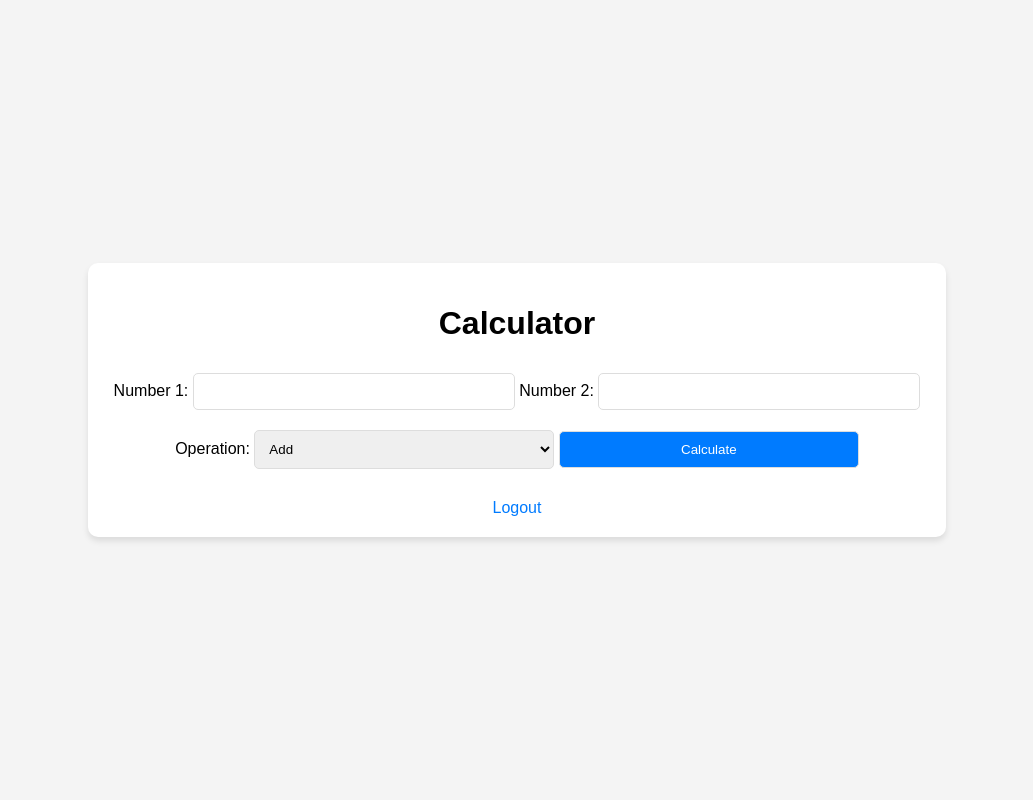
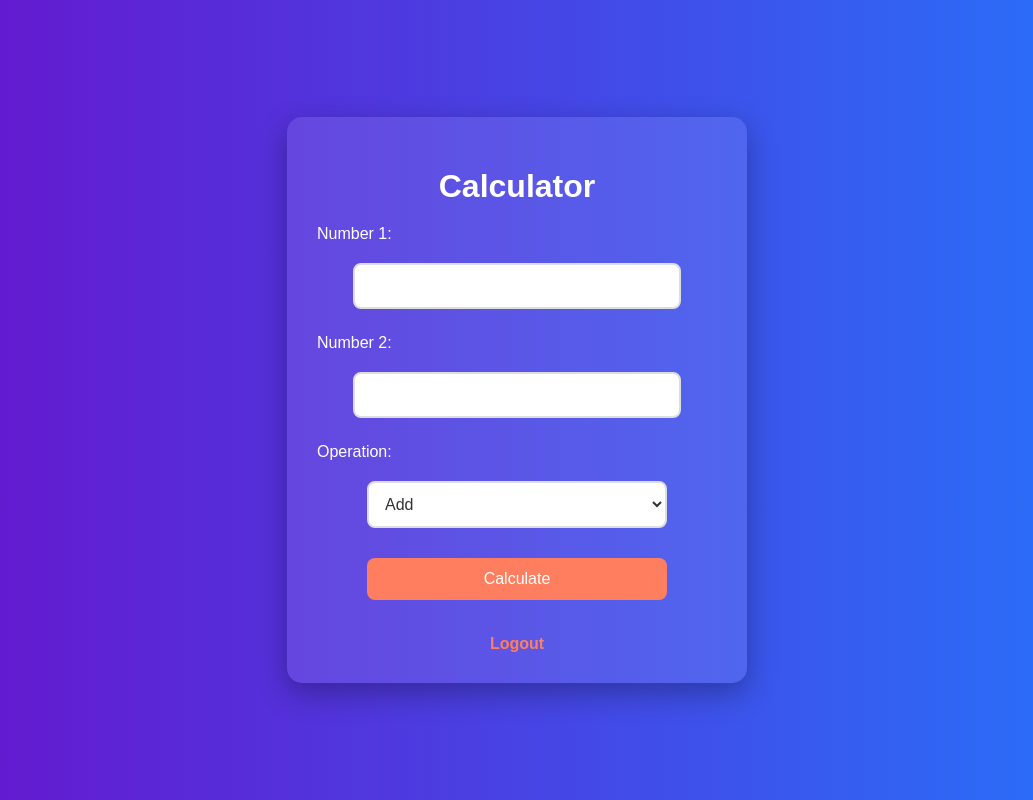
Before and after one commit to julesvalenciano/julescalc, a website: page calculator.html in a window 1280 px wide. Shown: the whole page, without its empty margins (123-1156 px from the left). Drawn offline with Linux system fonts and the light colour scheme.

Commit message:
style.css

```diff
--- a/style.css
+++ b/style.css
@@ -1,48 +1,80 @@
+/* General Body Styling */
 body {
-    font-family: Arial, sans-serif;
+    font-family: 'Poppins', sans-serif;
     margin: 0;
     padding: 0;
     display: flex;
     justify-content: center;
     align-items: center;
     height: 100vh;
-    background: #f4f4f4;
+    background: linear-gradient(to right, #6a11cb, #2575fc);
+    color: #ffffff;
 }
 
+/* Container Styling */
 .container {
     text-align: center;
-    background: #fff;
-    padding: 20px;
-    border-radius: 10px;
-    box-shadow: 0 4px 6px rgba(0, 0, 0, 0.1);
+    background: rgba(255, 255, 255, 0.1);
+    padding: 30px;
+    border-radius: 15px;
+    box-shadow: 0 10px 30px rgba(0, 0, 0, 0.3);
+    width: 90%;
+    max-width: 400px;
 }
 
+/* Input and Button Styling */
 input, select, button {
-    margin: 10px 0;
-    padding: 10px;
-    width: 80%;
+    margin: 15px 0;
+    padding: 12px;
+    width: 100%;
     max-width: 300px;
-    border: 1px solid #ddd;
-    border-radius: 5px;
+    border: 2px solid #ddd;
+    border-radius: 8px;
+    font-size: 16px;
+}
+
+input, select {
+    background: #ffffff;
+    color: #333;
+    outline: none;
 }
 
 button {
-    background-color: #007BFF;
-    color: white;
+    background-color: #ff7e5f;
+    color: #fff;
     cursor: pointer;
+    border: none;
+    transition: background 0.3s;
 }
 
 button:hover {
-    background-color: #0056b3;
+    background-color: #ff5e3a;
 }
 
+/* Link Styling */
 .logout {
     display: block;
     margin-top: 20px;
-    color: #007BFF;
+    color: #ff7e5f;
     text-decoration: none;
+    font-weight: bold;
+    transition: color 0.3s;
 }
 
 .logout:hover {
-    text-decoration: underline;
+    color: #ff5e3a;
 }
+
+/* Heading Styling */
+h1 {
+    font-size: 2rem;
+    margin-bottom: 20px;
+}
+
+/* Label Styling */
+label {
+    display: block;
+    margin: 10px 0 5px;
+    font-size: 16px;
+    text-align: left;
+    }
```
